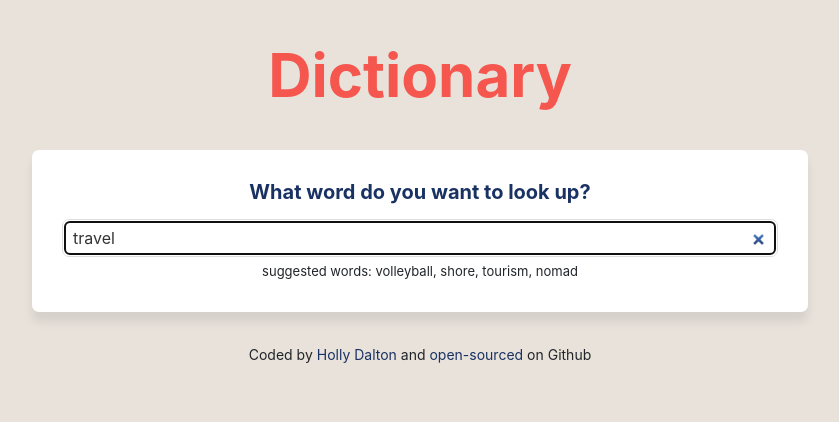
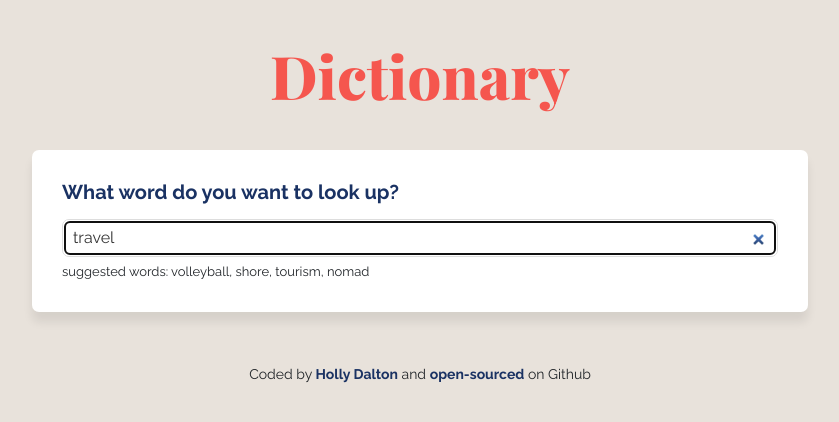
Before and after one commit to hollyjanedalton/Dictionary-app, a React (Create React App) app: page / in a window 1280 px wide. Shown: the top 422 px of the page, without its empty margins (220-1059 px from the left). Built offline with nearby package versions, Linux system fonts and the light colour scheme; no server answers.

Commit message:
Update CSS

```diff
--- a/public/index.html
+++ b/public/index.html
@@ -17,7 +17,16 @@
     />
 
     <link rel="manifest" href="%PUBLIC_URL%/manifest.json" />
-
+    <link rel="preconnect" href="https://fonts.googleapis.com" />
+    <link rel="preconnect" href="https://fonts.gstatic.com" crossorigin />
+    <link rel="preconnect" href="https://fonts.googleapis.com" />
+    <link rel="preconnect" href="https://fonts.gstatic.com" crossorigin />
+    <link rel="preconnect" href="https://fonts.googleapis.com" />
+    <link rel="preconnect" href="https://fonts.gstatic.com" crossorigin />
+    <link
+      href="https://fonts.googleapis.com/css2?family=Playfair+Display:wght@700;800&family=Raleway:wght@200;400;700;900&display=swap"
+      rel="stylesheet"
+    />
     <title>Dictionary App</title>
   </head>
   <body>
--- a/src/App.css
+++ b/src/App.css
@@ -7,6 +7,7 @@ body {
 a {
   color: #1a3263;
   text-decoration: none;
+  font-weight: bold;
 }
 
 a:hover {
@@ -18,9 +19,14 @@ a:hover {
   margin: 30px 0;
   text-align: center;
   font-size: 60px;
+  font-family: "Playfair Display", serif;
+  font-weight: bold;
 }
 
 .App-footer {
   text-align: center;
-  margin: 30px 0;
+  margin-top: 50px;
+  margin-bottom: 10px;
+  font-family: "Raleway", sans-serif;
+  font-size: 16px;
 }
--- a/src/Dictionary.css
+++ b/src/Dictionary.css
@@ -6,7 +6,7 @@
 }
 
 .Dictionary {
-  text-align: center;
+  text-align: left;
 }
 
 .Dictionary section {
@@ -29,3 +29,13 @@
   font-size: 13px;
   margin-top: 5px;
 }
+
+.Dictionary h1,
+form,
+.hint {
+  font-family: "Raleway", sans-serif;
+}
+
+.Dictionary .definition {
+  margin-top: 30px;
+}
--- a/src/Meaning.css
+++ b/src/Meaning.css
@@ -1,8 +1,13 @@
+.Meaning {
+  font-family: "Raleway", sans-serif;
+}
+
 .Meaning h3 {
-  font-size: 24px;
+  font-size: 26px;
   line-height: 1.5;
   font-weight: bold;
   color: #1a3263;
+  font-family: "Playfair Display", serif;
 }
 
 .Meaning .example {
--- a/src/Phonetic.css
+++ b/src/Phonetic.css
@@ -1,5 +1,6 @@
 .Phonetic {
   margin: 20px 0;
+  font-family: "Raleway", sans-serif;
 }
 
 .Phonetic a {
--- a/src/Results.css
+++ b/src/Results.css
@@ -1,6 +1,7 @@
 .Results h2 {
-  font-size: 36px;
+  font-size: 38px;
   font-weight: bold;
   line-height: 1.5;
   color: #f5564e;
+  font-family: "Playfair Display", serif;
 }
--- a/src/Synonyms.css
+++ b/src/Synonyms.css
@@ -4,6 +4,7 @@
 }
 
 .Synonyms li {
+  text-align: left;
   display: inline-block;
   font-size: 14px;
   line-height: 1;
@@ -14,4 +15,5 @@
   margin-right: 10px;
   margin-top: 10px;
   border-radius: 20px;
+  font-family: "Raleway", sans-serif;
 }
```
